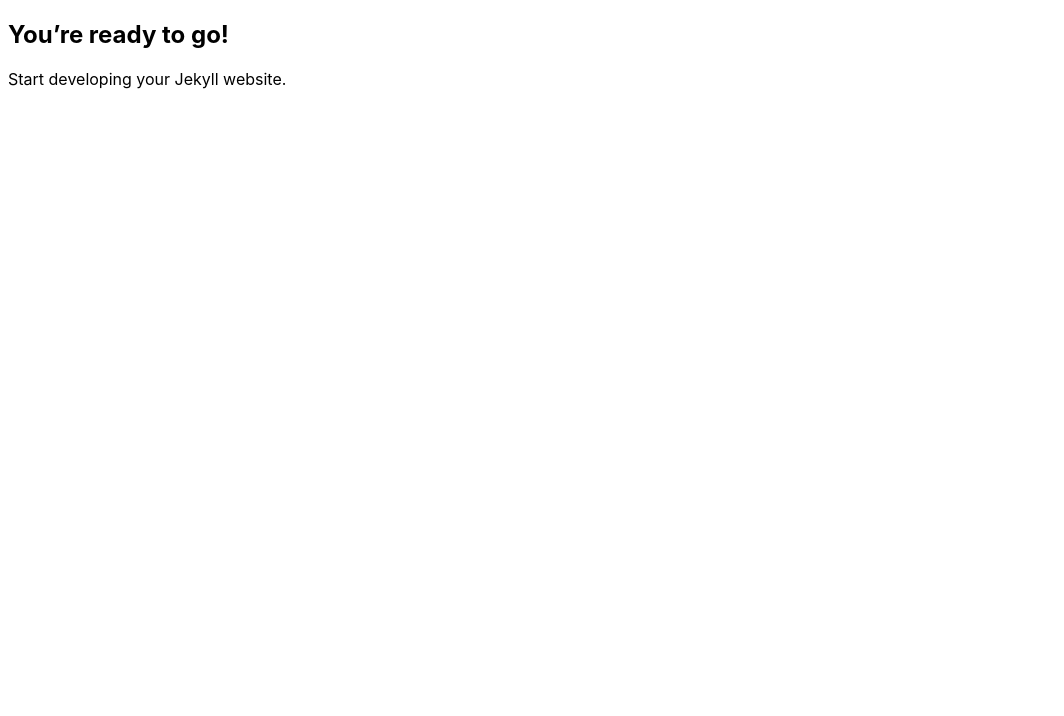
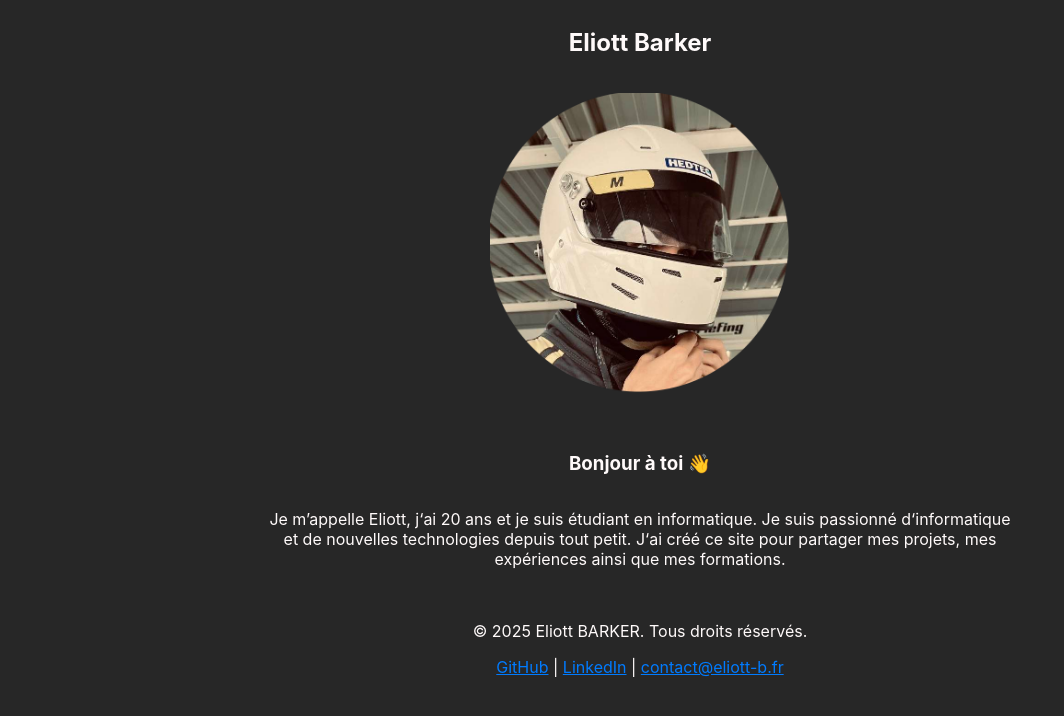
Before and after one commit to Eliott-B/portfolio, a Jekyll site: the page built from index.md, in a window 1280 px wide. Shown: the top 716 px of the page, without its empty margins (0-1064 px from the left). Built offline with Jekyll 4.4.1, drawn with Linux system fonts in a browser that asks for light colours; emoji names are drawn with the system emoji font.

Commit message:
:sparkles: :lipstick: | Add a draft of the home page

```diff
--- a/_config.yml
+++ b/_config.yml
@@ -1,3 +1,9 @@
-url: "https://www.eliott-b.fr" # the base hostname & protocol for your site, e.g. http://example.com
-baseurl: "" # the subpath of your site, e.g. /blog
-title: "" # the name of your site, e.g. ACME Corp.
+url: "https://www.eliott-b.fr"
+baseurl: ""
+title: "Eliott B"
+email: contact@eliott-b.fr
+description: >-
+  Portfolio d'Eliott Barker, développeur full-stack.
+
+plugins:
+  - jemoji
--- /dev/null
+++ b/_layouts/home.html
@@ -0,0 +1,25 @@
+<!DOCTYPE html>
+<html lang="{{ site.lang | default: "en-US" }}">
+    <head>
+        <meta name="viewport" content="width=device-width, initial-scale=1">
+        <meta charset="utf-8">
+        <title>{{ site.title }}</title>
+        <link rel="stylesheet" href="{{ "/assets/css/home.css" | relative_url }}">
+    </head>
+    <body>
+        <div class="content">
+            {{ content }}
+        </div>
+
+        <footer>
+            <div class="footer-content">
+                <p>&copy; 2025 Eliott BARKER. Tous droits réservés.</p>
+                <div class="social-links">
+                    <a href="https://github.com/Eliott-B" target="_blank">GitHub</a> |
+                    <a href="https://linkedin.com/in/e-barker" target="_blank">LinkedIn</a> |
+                    <a href="mailto:contact@eliott-b.fr">contact@eliott-b.fr</a>
+                </div>
+            </div>
+        </footer>
+    </body>
+</html>
--- a/_sass/base.scss
+++ b/_sass/base.scss
@@ -1,9 +1,12 @@
-$backgroundColor: #ffffff;
-$bodyColor: #000000;
+$backgroundColor: #272727;
+$bodyColor: snow;
 $bodyFont: -apple-system,BlinkMacSystemFont,"Segoe UI",Helvetica,Arial,sans-serif,"Apple Color Emoji","Segoe UI Emoji","Segoe UI Symbol";
 
-body {
-  background: $backgroundColor;
-  color: $bodyColor;
-  font-family: $bodyFont;
+html {
+    background: $backgroundColor;
+    color: $bodyColor;
+
+    body {
+        font-family: $bodyFont;
+    }
 }
--- /dev/null
+++ b/assets/css/home.scss
@@ -0,0 +1,32 @@
+---
+---
+
+@import "base";
+
+body {
+    text-align: center;
+
+    .content {
+        display: flex;
+        flex-direction: column;
+        width: 60%;
+        margin: 0 auto;
+        align-items: center;
+        justify-content: center;
+
+        .center-img {
+            width: 100%;
+            max-width: 300px;
+            margin-bottom: 20px;
+        }
+    }
+
+    footer {
+        padding: 20px 0;
+
+        a {
+            color: #007bff;
+            text-decoration: underline;
+        }
+    }
+}
--- a/index.md
+++ b/index.md
@@ -1,8 +1,12 @@
 ---
-layout: default
-title: "Happy Jekylling!"
+layout: home
+title: "Accueil"
 ---
 
-## You're ready to go!
+## Eliott Barker
 
-Start developing your Jekyll website.
+![Photo](assets/img/logo.png){: .center-img }
+
+### Bonjour à toi :wave:
+
+Je m'appelle Eliott, j&lsquo;ai 20 ans et je suis étudiant en informatique. Je suis passionné d&lsquo;informatique et de nouvelles technologies depuis tout petit. J&lsquo;ai créé ce site pour partager mes projets, mes expériences ainsi que mes formations.
```
Also changed, not shown: Gemfile.lock, assets/img/logo.png (added), favicon.ico (added).
